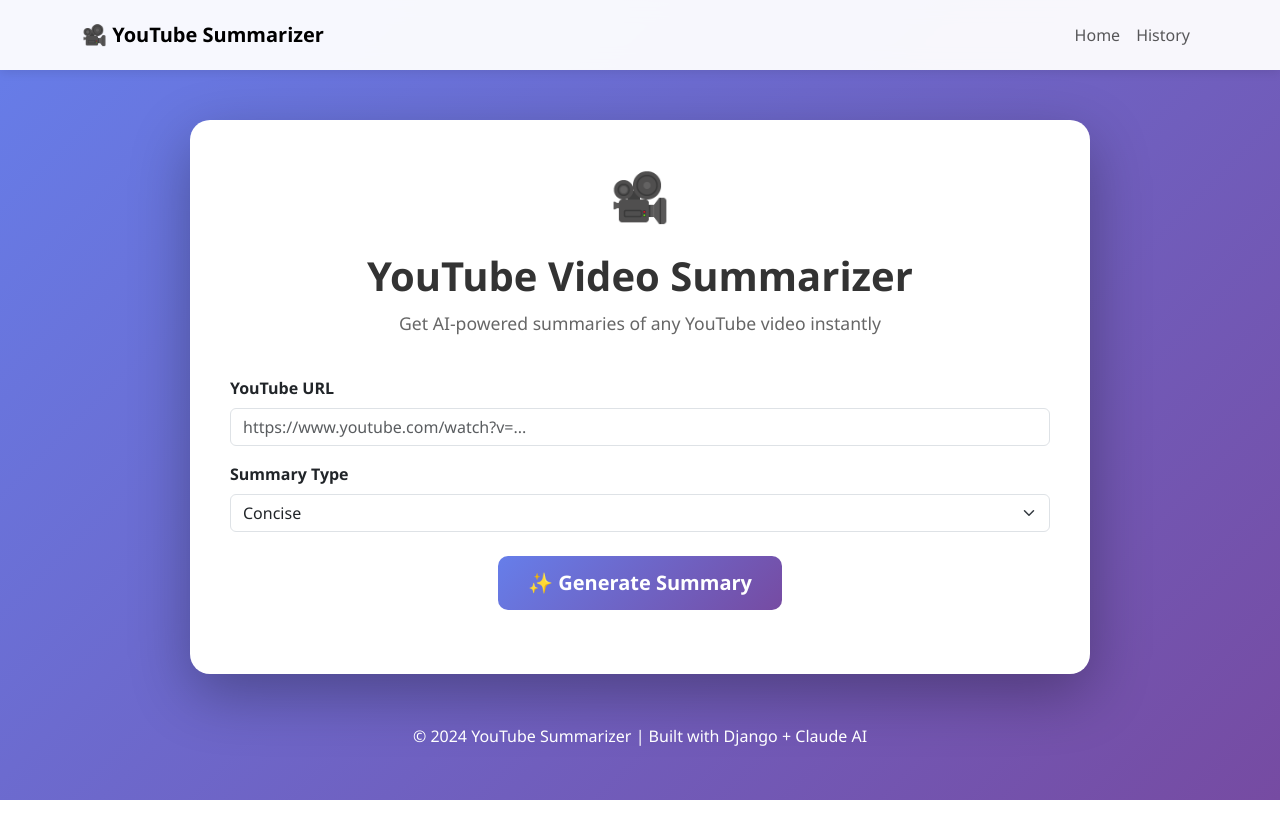
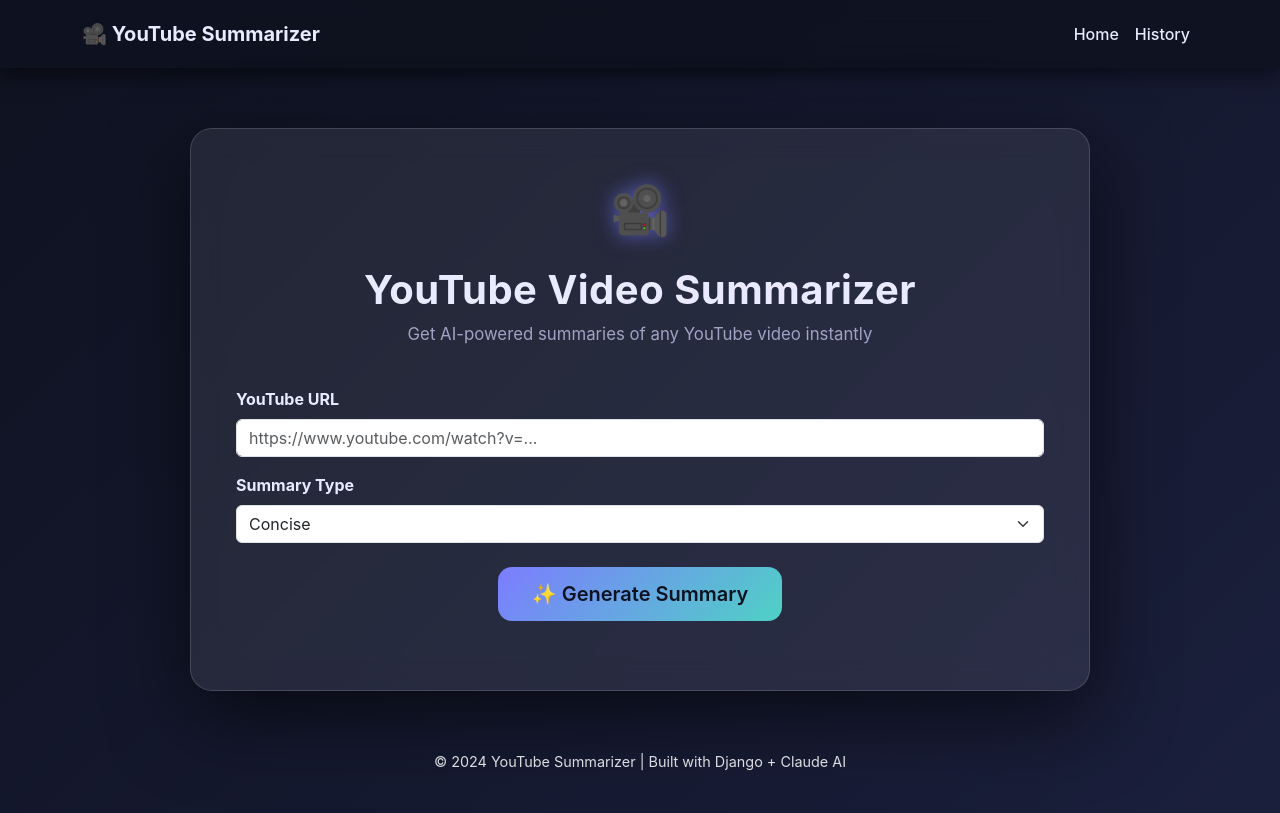
Before and after one commit to saradjung/Youtube-Summarizer, a Django app: page / in a window 1280 px wide. Run offline with Django 5.2, Linux system fonts and the light colour scheme; data that the repository does not hold is empty.

Commit message:
changed the homepage  UI

```diff
--- a/summarizer/templates/summarizer/base.html
+++ b/summarizer/templates/summarizer/base.html
@@ -13,23 +13,33 @@
 
     <style>
       :root {
-        --primary-color: #ff0000;
-        --secondary-color: #282828;
+        --bg-dark: #0f1220;
+        --bg-dark-2: #151a2e;
+        --card-bg: rgba(255, 255, 255, 0.08);
+        --accent: #7c7cff;
+        --accent-2: #4fd1c5;
+        --text-main: #eaeaff;
+        --text-muted: #a0a3c4;
+        --border-glass: rgba(255, 255, 255, 0.15);
       }
 
       body {
-        background: linear-gradient(135deg, #667eea 0%, #764ba2 100%);
+        background: linear-gradient(135deg, #0f1220, #1a1f3c);
         min-height: 100vh;
-        font-family: "Segoe UI", Tahoma, Geneva, Verdana, sans-serif;
+        font-family: "Inter", "Segoe UI", sans-serif;
+        color: var(--text-main);
       }
 
+      /* Glass container */
       .main-container {
-        background: white;
-        border-radius: 20px;
-        box-shadow: 0 20px 60px rgba(0, 0, 0, 0.3);
-        padding: 40px;
-        margin: 50px auto;
+        background: var(--card-bg);
+        backdrop-filter: blur(16px);
+        border-radius: 22px;
+        box-shadow: 0 25px 80px rgba(0, 0, 0, 0.6);
+        padding: 45px;
+        margin: 60px auto;
         max-width: 900px;
+        border: 1px solid var(--border-glass);
       }
 
       .header {
@@ -38,99 +48,126 @@
       }
 
       .header h1 {
-        color: #333;
+        color: var(--text-main);
         font-weight: 700;
-        margin-bottom: 10px;
+        letter-spacing: 0.5px;
       }
 
       .header p {
-        color: #666;
-        font-size: 1.1rem;
+        color: var(--text-muted);
+        font-size: 1.05rem;
       }
 
       .youtube-icon {
         font-size: 3rem;
-        color: #ff0000;
+        color: var(--accent);
         margin-bottom: 20px;
+        text-shadow: 0 0 20px rgba(124, 124, 255, 0.6);
       }
 
+      /* Buttons */
       .btn-primary {
-        background: linear-gradient(135deg, #667eea 0%, #764ba2 100%);
+        background: linear-gradient(135deg, var(--accent), var(--accent-2));
         border: none;
-        padding: 12px 30px;
+        padding: 12px 34px;
         font-weight: 600;
-        border-radius: 10px;
-        transition: transform 0.2s;
+        border-radius: 14px;
+        color: #0f1220;
+        transition: all 0.3s ease;
       }
 
       .btn-primary:hover {
-        transform: translateY(-2px);
-        box-shadow: 0 10px 20px rgba(0, 0, 0, 0.2);
+        transform: translateY(-3px);
+        box-shadow: 0 15px 30px rgba(124, 124, 255, 0.4);
       }
 
+      /* Summary box */
       .summary-box {
-        background: #f8f9fa;
-        border-left: 5px solid #667eea;
+        background: rgba(255, 255, 255, 0.06);
+        border-left: 4px solid var(--accent);
         padding: 25px;
-        border-radius: 10px;
+        border-radius: 14px;
         margin: 20px 0;
+        color: var(--text-main);
       }
 
+      /* Video embed */
       .video-embed {
-        border-radius: 15px;
+        border-radius: 16px;
         overflow: hidden;
-        margin: 20px 0;
-        box-shadow: 0 10px 30px rgba(0, 0, 0, 0.2);
+        margin: 25px 0;
+        box-shadow: 0 15px 40px rgba(0, 0, 0, 0.7);
       }
 
+      /* Transcript */
       .transcript-box {
-        background: #f8f9fa;
-        padding: 20px;
-        border-radius: 10px;
+        background: rgba(255, 255, 255, 0.05);
+        padding: 22px;
+        border-radius: 14px;
         max-height: 300px;
         overflow-y: auto;
         font-size: 0.9rem;
-        line-height: 1.6;
+        line-height: 1.7;
+        color: var(--text-muted);
       }
 
+      /* Status badges */
       .badge-custom {
-        padding: 8px 15px;
+        padding: 8px 16px;
         border-radius: 20px;
-        font-size: 0.85rem;
+        font-size: 0.8rem;
         font-weight: 600;
       }
 
       .status-completed {
-        background: #d4edda;
-        color: #155724;
+        background: rgba(79, 209, 197, 0.2);
+        color: var(--accent-2);
       }
 
       .status-processing {
-        background: #fff3cd;
-        color: #856404;
+        background: rgba(255, 193, 7, 0.2);
+        color: #ffc107;
       }
 
       .status-failed {
-        background: #f8d7da;
-        color: #721c24;
+        background: rgba(255, 99, 132, 0.2);
+        color: #ff6384;
       }
 
+      /* Recent items */
       .recent-item {
-        padding: 15px;
-        border-bottom: 1px solid #eee;
-        transition: background 0.2s;
+        padding: 16px;
+        border-bottom: 1px solid var(--border-glass);
+        transition: background 0.3s;
       }
 
       .recent-item:hover {
-        background: #f8f9fa;
+        background: rgba(255, 255, 255, 0.05);
       }
 
+      /* Navbar */
       .navbar-custom {
-        background: rgba(255, 255, 255, 0.95);
-        backdrop-filter: blur(10px);
-        box-shadow: 0 2px 10px rgba(0, 0, 0, 0.1);
-        padding: 15px 0;
-        margin-bottom: 30px;
+        background: rgba(15, 18, 32, 0.9);
+        backdrop-filter: blur(12px);
+        box-shadow: 0 5px 20px rgba(0, 0, 0, 0.6);
+        padding: 14px 0;
+      }
+
+      .navbar-brand,
+      .nav-link {
+        color: var(--text-main) !important;
+        font-weight: 500;
+      }
+
+      .nav-link:hover {
+        color: var(--accent) !important;
+      }
+
+      /* Footer */
+      footer {
+        color: var(--text-muted);
+        font-size: 0.9rem;
+        opacity: 0.85;
       }
     </style>
 
```
